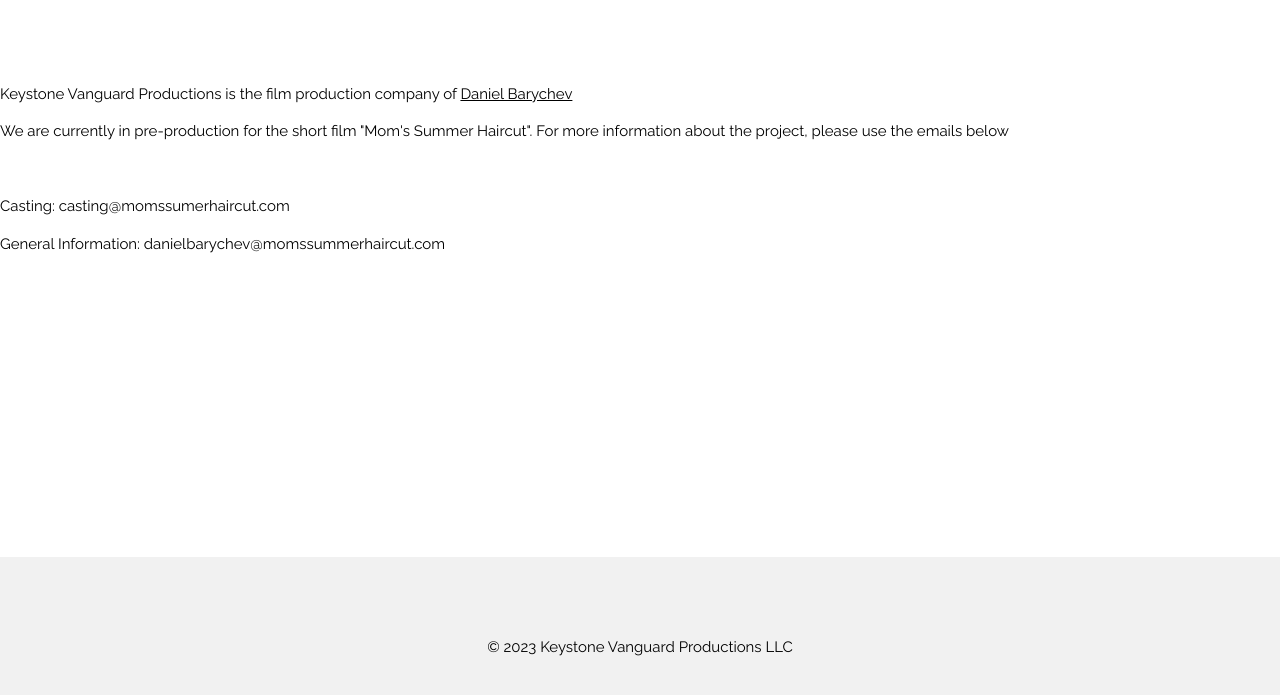
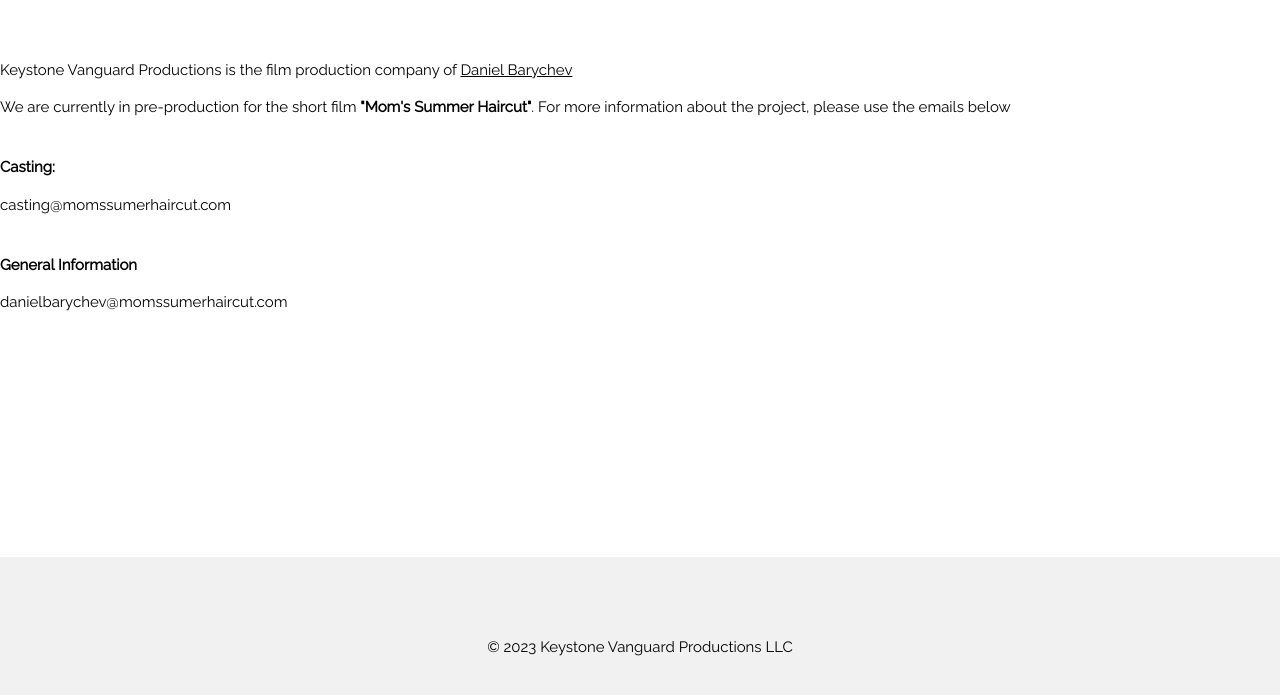
Before and after one commit to keystonevanguardproductions/keystonevanguardproductions.github.io, a plain HTML site: page index.html in a window 1280 px wide. Shown: the part 63-758 px from the top of the page. Drawn offline with nearby package versions, Linux system fonts and the light colour scheme.

Commit message:
small changes

```diff
--- a/index.html
+++ b/index.html
@@ -9,7 +9,7 @@
 <style>
 body {font-family: "Raleway", Arial, sans-serif}
 footer {bottom: 0; position: fixed; width: 100%;}
-.w3-row img {margin-bottom: -8px}
+description {margin-left: 24}
 </style>
 </head>
 <body>
@@ -23,13 +23,16 @@ footer {bottom: 0; position: fixed; width: 100%;}
 
   <br>
 
-  <div class="w3-padding-24">
+  <description class="">
     <p>Keystone Vanguard Productions is the film production company of <a href="http://www.danielbarychev.com" target="_blank">Daniel Barychev</a></p>
-    <p>We are currently in pre-production for the short film "Mom's Summer Haircut". For more information about the project, please use the emails below</p>
+    <p>We are currently in pre-production for the short film <b>"Mom's Summer Haircut"</b>. For more information about the project, please use the emails below</p>
     <br>
-    <p>Casting: casting@momssumerhaircut.com</p>
-    <p>General Information: danielbarychev@momssummerhaircut.com</p>
-  </div>
+    <b>Casting:</b>
+    <p>casting@momssumerhaircut.com</p>
+    <br>
+    <b>General Information</b>
+    <p>danielbarychev@momssumerhaircut.com</p>
+  </description>
 <!-- End Page Content -->
 </div>
 
```
